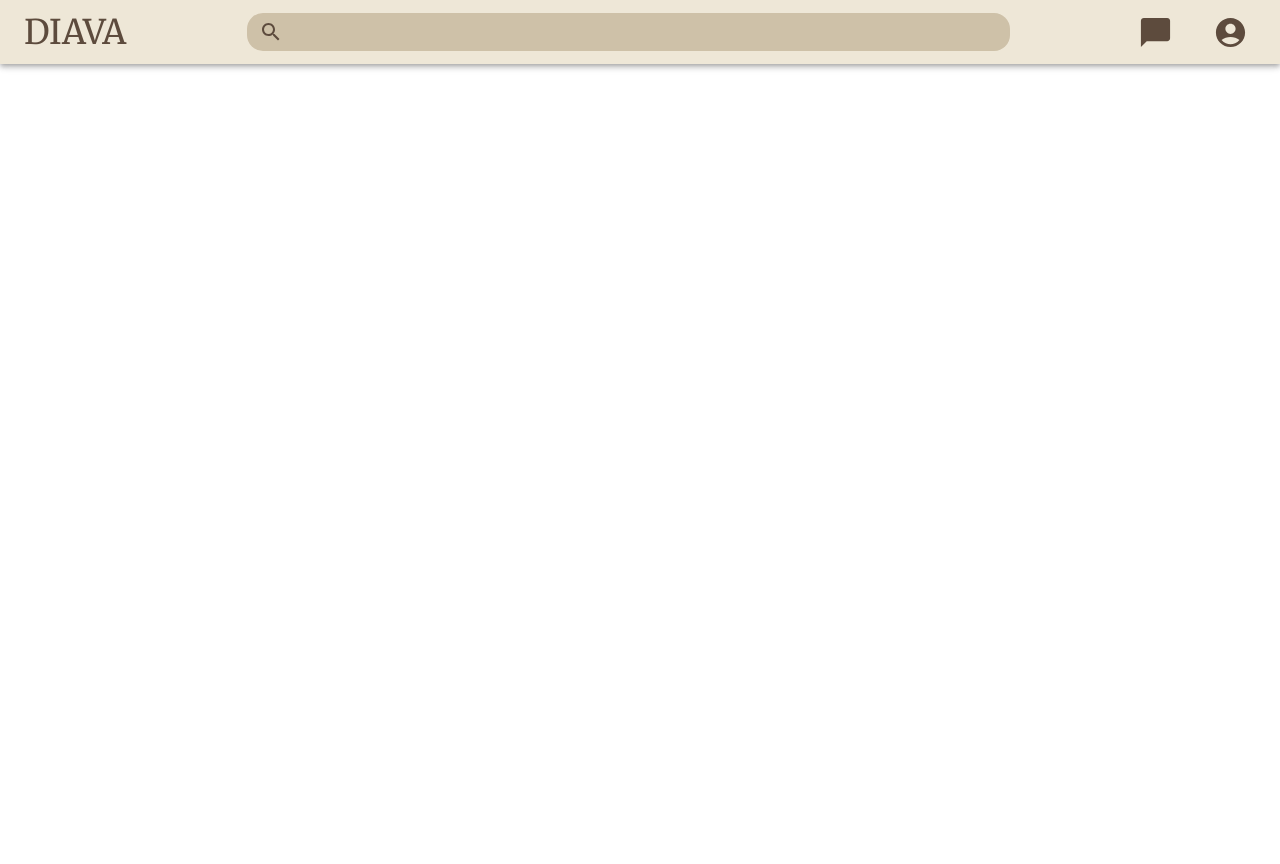
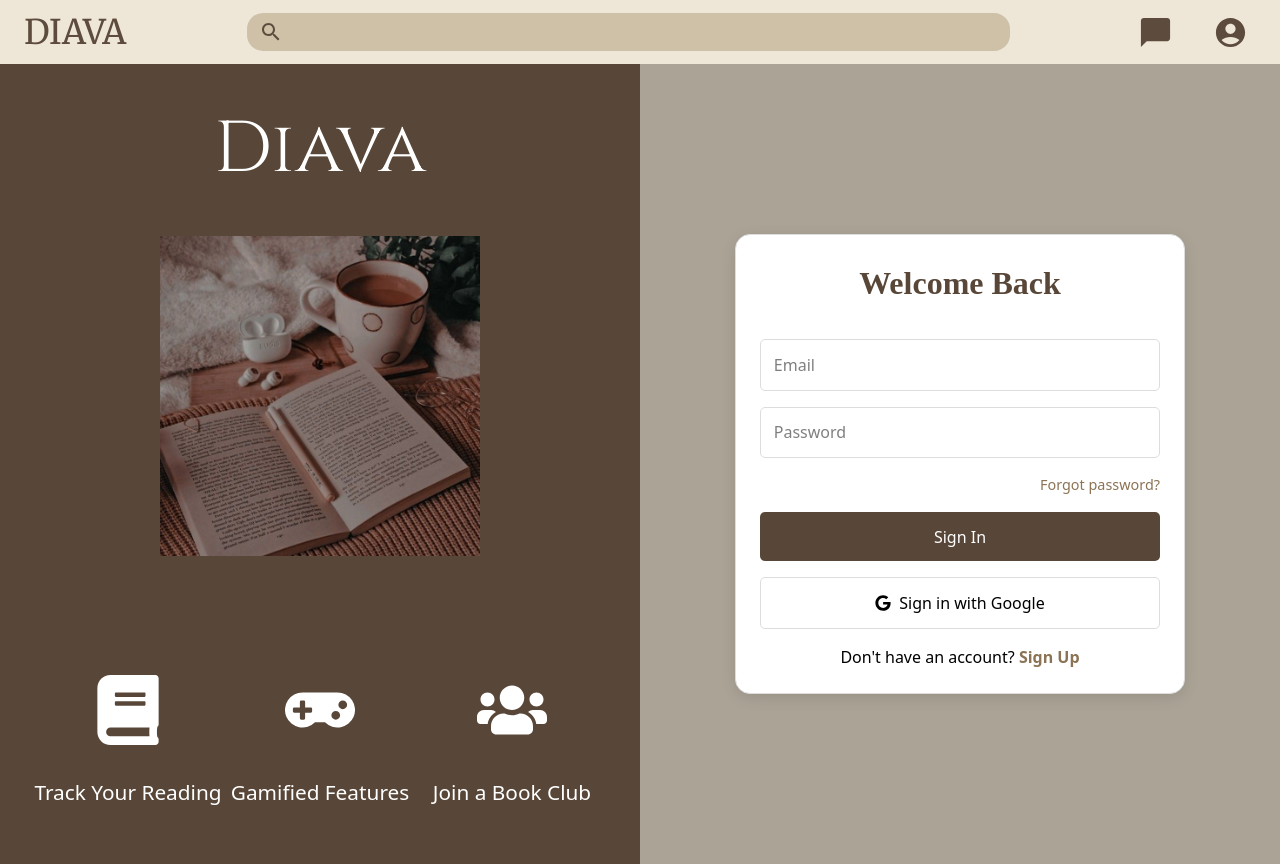
Before and after one commit to anitaprova/Diava, a React (Vite) app in the folder Diava/: page / in a window 1280 px wide. Before the commit the page ends 800 px from the top, so only its background shows below. Built offline with nearby package versions, Linux system fonts and the light colour scheme; no server answers.

Commit message:
Added simple account creation and login

```diff
--- a/Diava/package.json
+++ b/Diava/package.json
@@ -16,14 +16,15 @@
     "@mui/icons-material": "^6.4.6",
     "@mui/material": "^6.4.6",
     "@tailwindcss/vite": "^4.0.9",
+    "axios": "^1.8.1",
     "firebase": "^11.4.0",
-    "axios": "^1.8.1",
     "html-react-parser": "^5.2.2",
     "html-to-text": "^9.0.5",
     "react": "^19.0.0",
     "react-dom": "^19.0.0",
     "react-icons": "^5.5.0",
     "react-router-dom": "^7.3.0",
+    "react-toastify": "^11.0.5",
     "tailwindcss": "^4.0.9"
   },
   "devDependencies": {
--- a/Diava/src/App.jsx
+++ b/Diava/src/App.jsx
@@ -18,11 +18,12 @@ function App() {
       <ThemeProvider theme={theme}>
         {!isAuthPage && <Navbar />}
         <Routes>
-          <Route path="/" element={<Home />} />
+          <Route path="/" element={<Login />} />
+          <Route path="/login" element={<Login />} />
+          <Route path="/signup" element={<SignUp />} />
+          <Route path="/home" element={<Home />} />
           <Route path="/book/:id" element={<Book />} />
           <Route path="/search" element={<SearchResults />} />
-          <Route path="/login" element={<Login />} />
-          <Route path="/signup" element={<SignUp />} />
         </Routes>
       </ThemeProvider>
     </>
--- a/Diava/src/firebase/firebase.js
+++ b/Diava/src/firebase/firebase.js
@@ -1,21 +1,19 @@
-import { initializeApp } from "firebase/app";
+import { initializeApp } from "firebase/app"
 import { getAuth } from "firebase/auth";
-// import { getAnalytics } from "firebase/analytics";
 
-// Your web app's Firebase configuration
+// Web App Confiuration
 const firebaseConfig = {
   apiKey: "AIzaSyD7siyh6tlEredpaHMdeBhXAiTeSNu3tRs",
   authDomain: "diava-capstone.firebaseapp.com",
   projectId: "diava-capstone",
   storageBucket: "diava-capstone.firebasestorage.app",
   messagingSenderId: "955461184225",
-  appId: "1:955461184225:web:82b4cc2cd14b483d6e25a0",
-  measurementId: "G-0QDWF22S5Y"
+  appId: "1:955461184225:web:d8e9e56050e495cc6e25a0",
+  measurementId: "G-LPS0V8JW45"
 };
 
 // Initialize Firebase
 const app = initializeApp(firebaseConfig);
-const auth = getAuth(app)
-// const analytics = getAnalytics(app);
+const auth = getAuth(app);
 
 export { app, auth };
--- a/Diava/src/pages/Login.jsx
+++ b/Diava/src/pages/Login.jsx
@@ -1,10 +1,13 @@
 import React, { useState } from "react";
-import { Link } from "react-router-dom";
+import { Link, Navigate } from "react-router-dom";
 import bookBackground from "../assets/book-background.jpg";
 import { FaGoogle, FaBook, FaGamepad, FaUsers } from "react-icons/fa";
 import "../styles/Auth.css";
+import { signInWithEmailAndPassword } from "firebase/auth";
+import { auth } from "../firebase/firebase";
 
 const Login = () => {
+
   // State to manage form input values
   const [formData, setFormData] = useState({
     email: "",
@@ -21,13 +24,26 @@ const Login = () => {
   };
 
   // Handle form submission
-  const handleSubmit = (e) => {
+  const handleSubmit = async (e) => {
     e.preventDefault();
+
+    try {
+      await signInWithEmailAndPassword(auth, formData.email, formData.password);
+      window.location.href = "/home";
+
+      console.log("User logged in sucessfully.")
+    }
+    catch (error) {
+      console.log(error);
+    }
+
     console.log("Form submitted:", formData);
   };
 
   // Handle Google Sign In
-  const handleGoogleSignIn = () => {
+  const handleGoogleSignIn = (e) => {
+    e.preventDefault()
+
     console.log("Google sign in clicked");
   };
 
--- a/Diava/src/pages/SignUp.jsx
+++ b/Diava/src/pages/SignUp.jsx
@@ -3,8 +3,11 @@ import { Link } from "react-router-dom";
 import bookBackground from "../assets/book-background.jpg";
 import { FaBook, FaGamepad, FaUsers, FaGoogle } from "react-icons/fa";
 import "../styles/Auth.css";
+import { createUserWithEmailAndPassword } from "firebase/auth";
+import { auth } from '../firebase/firebase'
 
 const SignUp = () => {
+
   // State to manage form input values
   const [formData, setFormData] = useState({
     firstName: "",
@@ -24,9 +27,21 @@ const SignUp = () => {
   };
 
   // Handle form submission
-  const handleSubmit = (e) => {
+  const handleSubmit = async (e) => {
     e.preventDefault();
-    // Firebase authentication will be implemented here
+
+    try {
+      await createUserWithEmailAndPassword(auth, formData.email, formData.password);
+      const user = auth.currentUser;
+      window.location.href = "/home";
+
+      console.log(user);
+      console.log("User signed up successfully.");
+    }
+    catch (error) {
+      console.log(error.message);
+    }
+
     console.log("Form submitted:", formData);
   };
 
```
Also changed, not shown: 1 other file (tests, documents, lock files or other folders).
